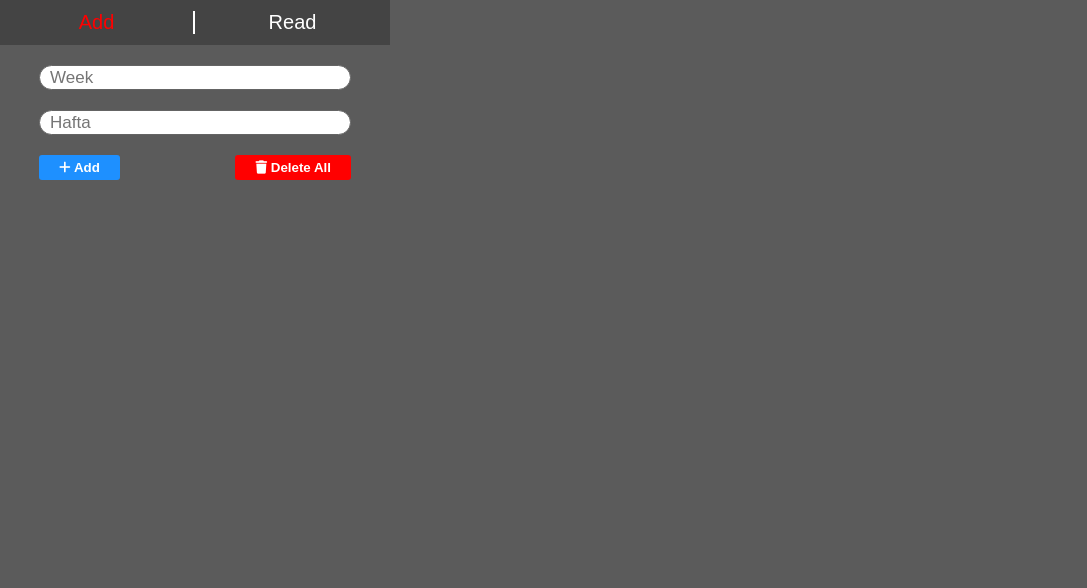
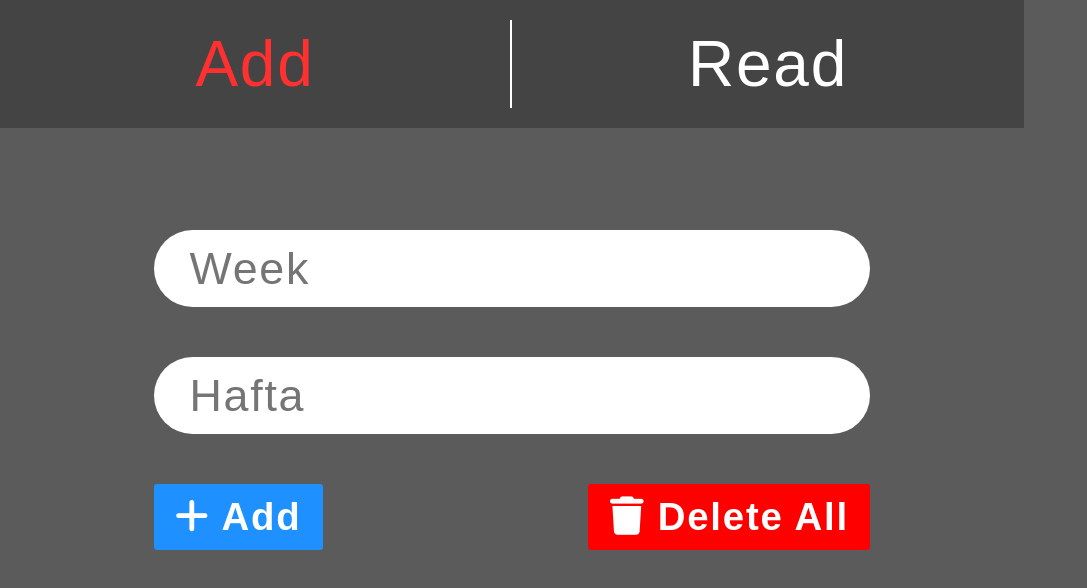
Before and after one commit to abdulhayevbahrom/randomwords, a plain HTML site: page add.html in a window 1280 px wide. Shown: the whole page, without its empty margins (0-1087 px from the left). Drawn offline with Linux system fonts and the light colour scheme.

Commit message:
title changet

```diff
--- a/style.css
+++ b/style.css
@@ -3,17 +3,19 @@
     padding: 0;
     box-sizing: border-box;
     font-family: sans-serif;
+    letter-spacing: 0.11rem;
 }
 
-
 body{
-    max-width: 390px;
+    max-width: 1024px;
+    width: 100%;
+    height: 100vh;
     background-color:rgb(91, 91, 91);
 }
 
 nav{
     width: 100%;
-    height: 45px;
+    height: 10vw;
     background-color: #444;
     display: flex;
     align-items: center;
@@ -23,35 +25,35 @@ nav{
 nav a{
     text-align: center;
     width: 50%;
+    padding: 7px 0;
     color:#fff;
     text-decoration: none;
-    font-size: 20px;
+    font-size: 5vw;
 }
 
 nav a:first-child{
     border-right: 2px solid #fff;
 }
 
-
 .active{
-    color:red;
+    color:#ff3030;
 }
 
 h1{
-    font-size: 37px;
+    font-size: 9vw;
     text-align: center;
     color:#fff;
-    margin: 50px 0 0 0;
+    margin:25% 0 0 0;
 }
 
 #refresh{
-    font-size: 60px;
+    font-size: 20vw;
     background-color: transparent;
     border:none;
     color:#fff;
-    text-align: center;
-    margin-top: 200px;
-    margin-left: 40%;
+    position:absolute;
+    bottom: 10%;
+    left: 40%;
 }
 
 #refresh:active{
@@ -69,30 +71,21 @@ h1{
 }
 
 /* Add */
-
-
-.add_body{
-    width: 100%;
-    height: 100vh;
-    background-color:rgb(91, 91, 91);
-}
-
-
 form{
-    width: 80%;
-    margin:20px auto;
+    width: 70%;
+    margin:10% auto;
 }
 
 form input{
     width: 100%;
-    height: 25px;
-    text-indent: 10px;
-    font-size: 17px;
-    margin: 20px auto;
-    border: 1px solid rgb(100, 100, 100);
+    height: 6vw;
+    text-indent: 5%;
+    font-size: 3.5vw;
+    margin: 7% auto;
+    border:none;
     display: block;
     outline: none;
-    border-radius: 20px;
+    border-radius: 50px;
 }
 
 .btns{
@@ -101,13 +94,14 @@ form input{
 }
 
 form button{
-    padding: 5px 20px;
+    padding:1.5% 3%;
     border-radius:3px;
     border:none;
     font-weight: bold;
     background-color: dodgerblue;
     color: #fff;
     cursor: pointer;
+    font-size: 3vw;
 }
 
 form button:last-child{
```
